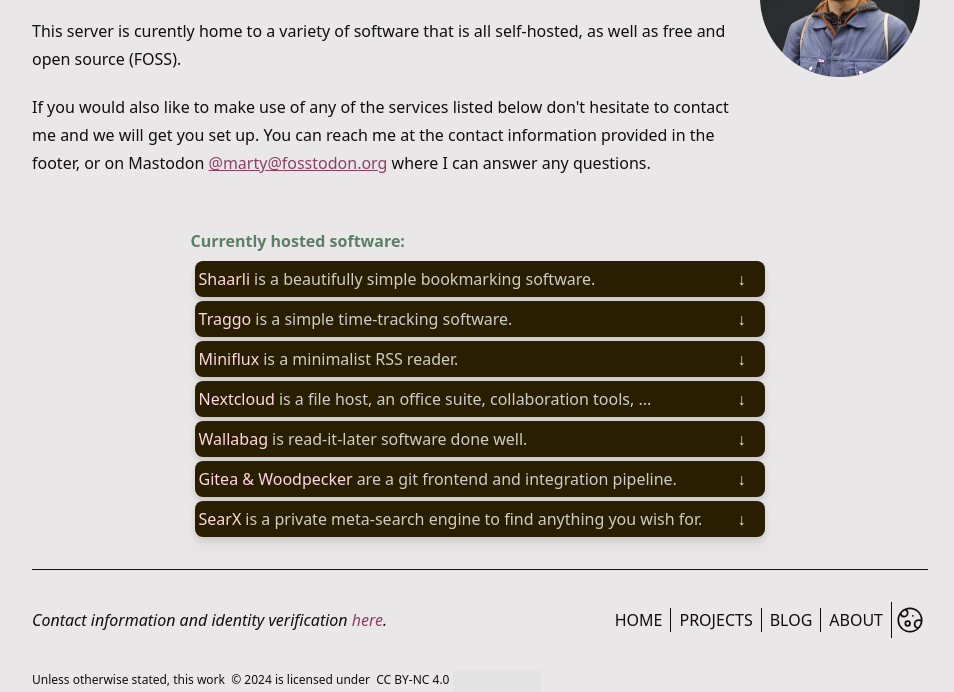
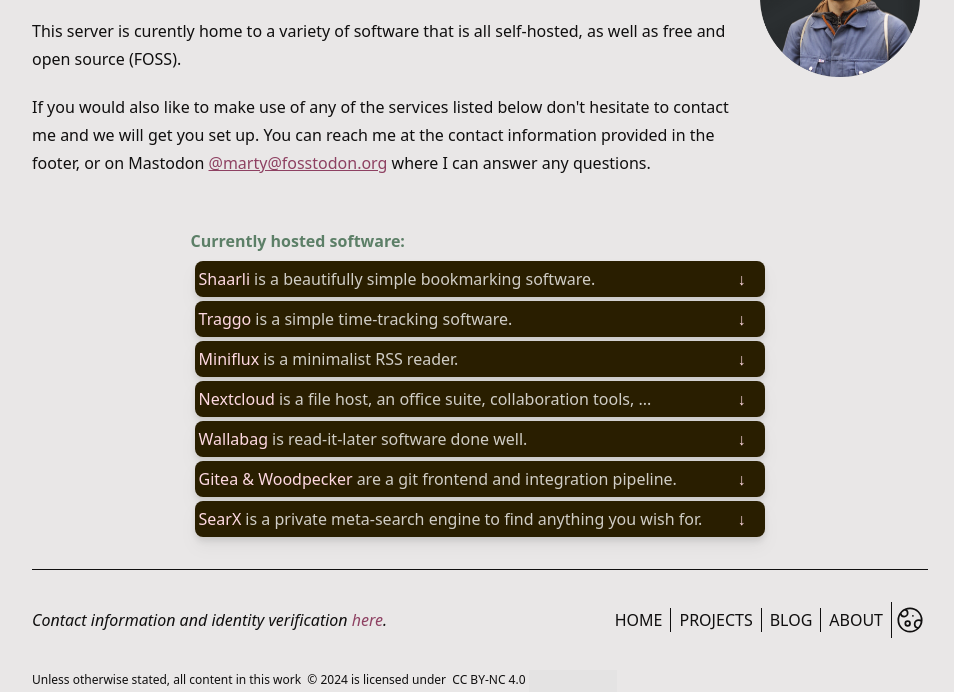
Before and after one commit to marty-oehme/page, an Astro site: page / in a window 1280 px wide. Shown: the part 308-1000 px from the top of the page, without its empty margins (160-1114 px from the left). Built offline with nearby package versions, Linux system fonts and the light colour scheme; Astro itself is replaced by a stand-in of ours; grey boxes are pictures that could not be loaded.

Commit message:
repo: Add license notice
Added license notice both for the code itself (GPLv3) and for the blog
content (CC BY-NC4.0).

```diff
--- a/package.json
+++ b/package.json
@@ -1,6 +1,7 @@
 {
   "type": "module",
   "version": "0.0.1",
+  "license": "GPL-3.0-only AND CC-BY-NC-4.0",
   "scripts": {
     "dev": "astro dev",
     "start": "astro dev",
--- a/src/components/CopyNotice.astro
+++ b/src/components/CopyNotice.astro
@@ -3,7 +3,7 @@
 ---
 
 <div class="text-xs">
-  Unless otherwise stated,
+  Unless otherwise stated, all content in
   <a rel="cc:attributionURL" href="https://martyoeh.me"> this work</a>
   &nbsp;&copy; {year} is licensed under&nbsp;
   <a href="http://creativecommons.org/licenses/by-nc/4.0/" rel="license">
@@ -27,4 +27,5 @@
       />
     </span>
   </a>
+  <!-- TODO: Add code license notice and link to source repo -->
 </div>
```
Also changed, not shown: LICENSE.md (added).
